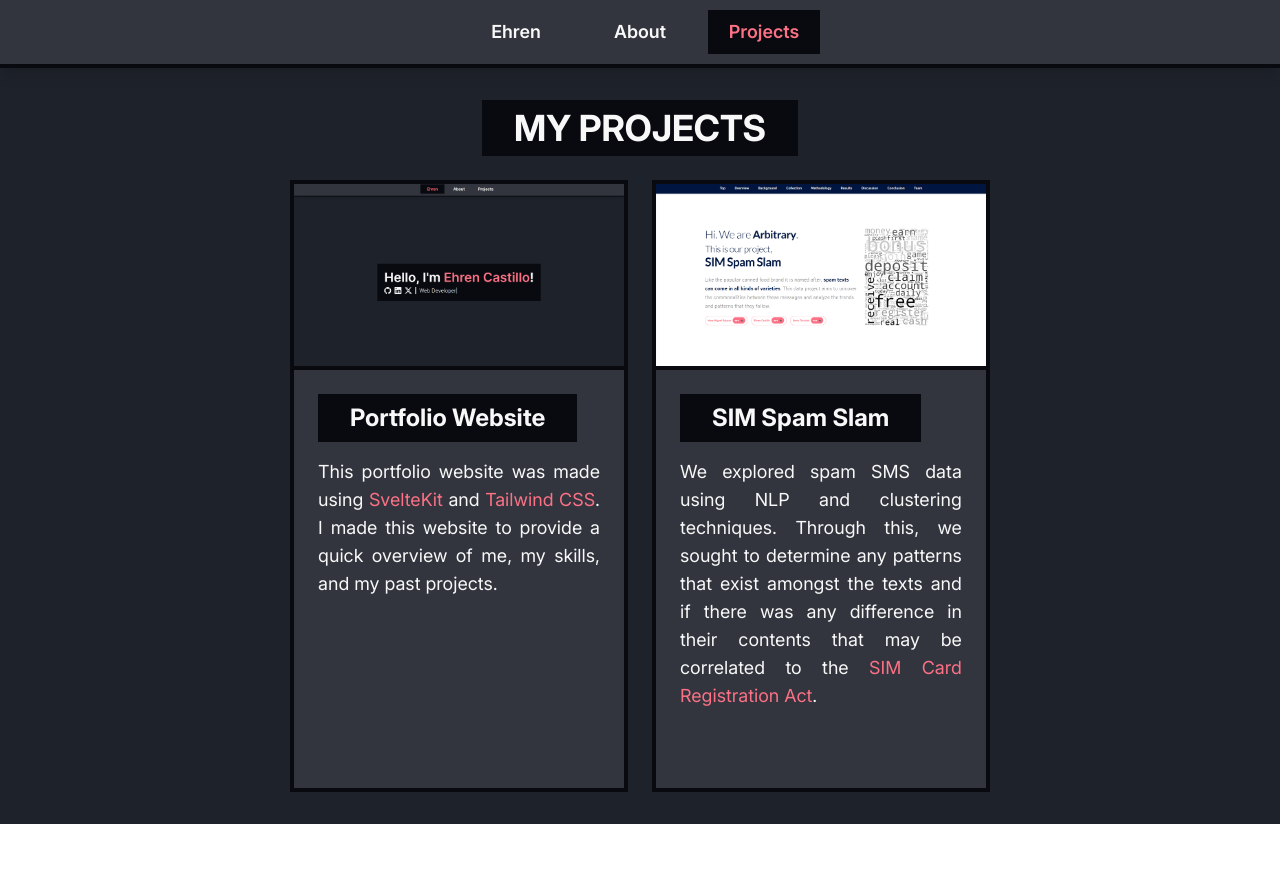
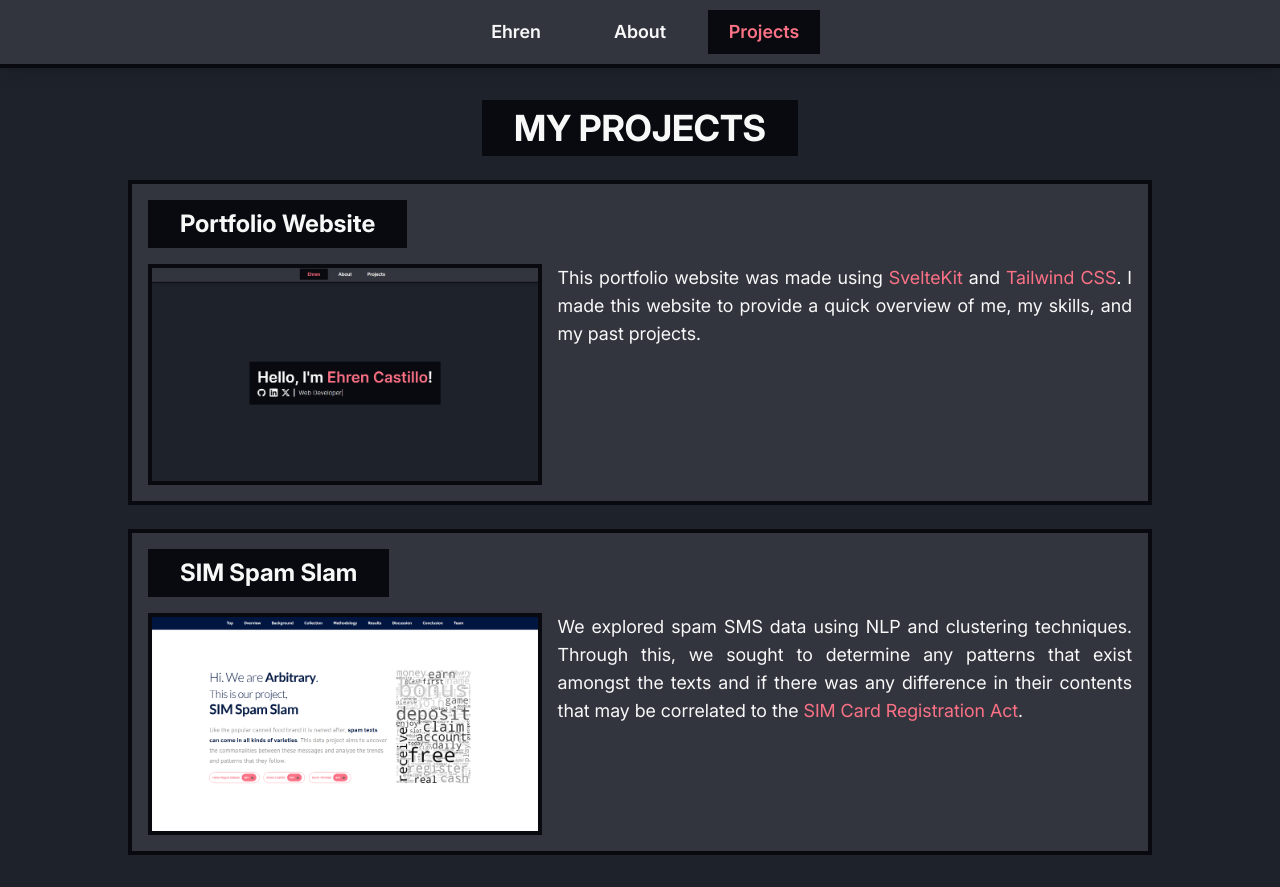
Before and after one commit to ehrelevant/ehrelevant.github.io, a SvelteKit app: page /projects in a window 1280 px wide. Before the commit the page ends 824 px from the top, so only its background shows below. Built offline with nearby package versions, Linux system fonts and the light colour scheme; some icons are missing.

Commit message:
refactor(projects): change project card styling

```diff
--- a/src/routes/projects/ProjectCard.svelte
+++ b/src/routes/projects/ProjectCard.svelte
@@ -15,25 +15,18 @@
 	let { name, thumbnail, link = '', github = '', description }: Props = $props();
 </script>
 
-<!-- svelte-ignore a11y_click_events_have_key_events -->
-<!-- svelte-ignore a11y_no_static_element_interactions -->
 <div
-	class="md:basis-5/12 xl:basis-1/4 md:max-w-[50%] xl:max-w-[33%] flex flex-col grow border-4 border-black bg-dark-bg2 group hover:shadow-solid overflow-hidden hover:scale-105 transition-transform"
+	class="p-4 gap-4 flex flex-col grow border-4 border-black bg-dark-bg2 group hover:shadow-solid overflow-hidden hover:scale-105 transition-transform"
 >
-	<img
-		src={thumbnail}
-		loading="lazy"
-		alt="sample"
-		class="w-full aspect-video shrink-0 object-cover border-b-4 border-black"
-	/>
-	<div class="m-4 sm:m-6 flex flex-col overflow-hidden gap-4">
 	<h3
 		class="text-2xl w-fit font-bold bg-black text-center py-2 px-8 group-hover:text-primary group-hover:shadow-solid group-hover:shadow-primary transition-all"
 	>
 		{name}
 	</h3>
+	<div class="flex flex-col lg:flex-row-reverse gap-4">
+		<div class="flex flex-col gap-2">
 			{#if description}
-			<p class="text-base sm:text-lg text-justify grow">
+				<p class="text-base sm:text-lg text-justify">
 					{@render description?.()}
 				</p>
 			{/if}
@@ -48,4 +41,11 @@
 				</div>
 			{/if}
 		</div>
+		<img
+			src={thumbnail}
+			loading="lazy"
+			alt="sample"
+			class="w-full lg:min-w-96 lg:w-2/5 aspect-video shrink-0 object-cover border-4 border-black"
+		/>
 	</div>
+</div>
--- a/src/routes/projects/Projects.svelte
+++ b/src/routes/projects/Projects.svelte
@@ -14,7 +14,7 @@
 			MY <span class="group-hover:text-primary transition-colors">PROJECTS</span>
 		</h2>
 	</div>
-	<div class="flex flex-wrap justify-center gap-6">
+	<div class="flex flex-col justify-center gap-6">
 		<ProjectCard
 			name="Portfolio Website"
 			thumbnail={portfolioThumb}
```
Lines whose indentation alone changed are shown as unchanged.
